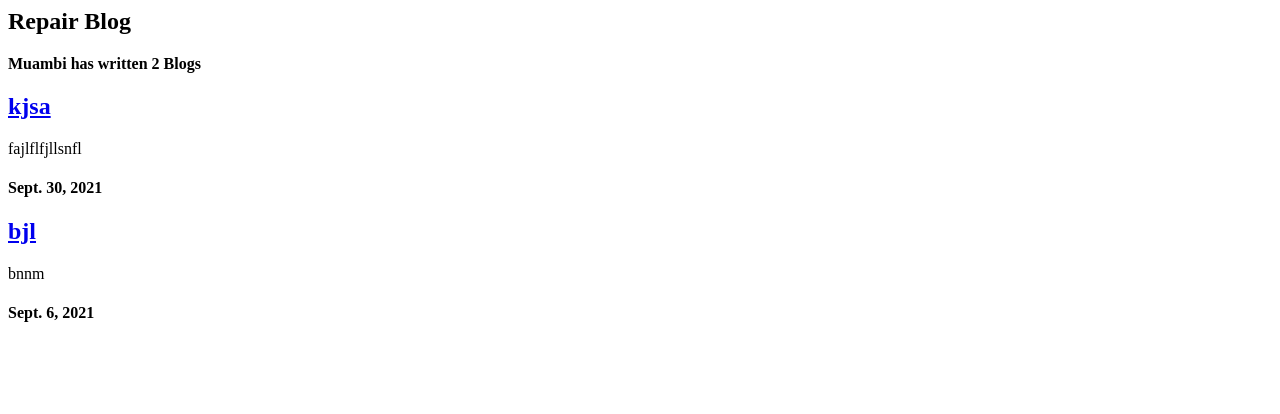
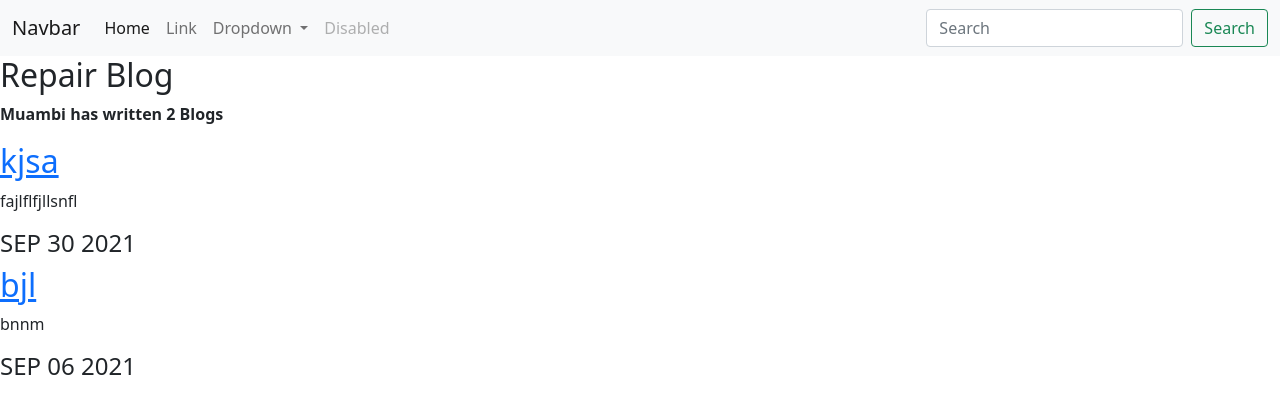
Before and after one commit to stevescilar/personal_portfolio, a Django app: page /blog/ in a window 1280 px wide. Shown: the top 414 px of the page. Run offline with Django 3.2, Linux system fonts and the light colour scheme; data comes from the database, SQL or seed files in the repository.

Commit message:
Back with a bang | i added a base reference

```diff
--- a/blog/templates/blog/main_blog.html
+++ b/blog/templates/blog/main_blog.html
@@ -1,9 +1,16 @@
+{% extends 'portfolio/base.html' %}
+
+{% block content %}
+
+
 <h2>Repair Blog</h2>
 <p><b> Muambi has written {{blogs.count }} Blog{{ blogs.count|pluralize }}</b></p>
 {% for blog in blogs %}
 
 <a href="{% url 'blog:detail' blog.id %}"><h2>{{ blog.title }}</h2></a>
-<p>{{ blog.body}}</p>
-<h4>{{ blog.date}}</h4>
+<p>{{ blog.body|striptags|truncatechars:100}}</p>
+<h4>{{ blog.date|date:'M d Y'|upper }}</h4>
 
 {% endfor %}
+
+{%endblock%}
--- /dev/null
+++ b/portfolio/templates/portfolio/base.html
@@ -0,0 +1,66 @@
+<!doctype html>
+<html lang="en">
+  <head>
+    <!-- Required meta tags -->
+    <meta charset="utf-8">
+    <meta name="viewport" content="width=device-width, initial-scale=1">
+
+    <!-- Bootstrap CSS -->
+    <link href="https://cdn.jsdelivr.net/npm/bootstrap@5.1.1/dist/css/bootstrap.min.css" rel="stylesheet" integrity="sha384-F3w7mX95PdgyTmZZMECAngseQB83DfGTowi0iMjiWaeVhAn4FJkqJByhZMI3AhiU" crossorigin="anonymous">
+
+    <title>Hello, world!</title>
+  </head>
+  <nav class="navbar navbar-expand-lg navbar-light bg-light">
+    <div class="container-fluid">
+      <a class="navbar-brand" href="#">Navbar</a>
+      <button class="navbar-toggler" type="button" data-bs-toggle="collapse" data-bs-target="#navbarSupportedContent" aria-controls="navbarSupportedContent" aria-expanded="false" aria-label="Toggle navigation">
+        <span class="navbar-toggler-icon"></span>
+      </button>
+      <div class="collapse navbar-collapse" id="navbarSupportedContent">
+        <ul class="navbar-nav me-auto mb-2 mb-lg-0">
+          <li class="nav-item">
+            <a class="nav-link active" aria-current="page" href="#">Home</a>
+          </li>
+          <li class="nav-item">
+            <a class="nav-link" href="#">Link</a>
+          </li>
+          <li class="nav-item dropdown">
+            <a class="nav-link dropdown-toggle" href="#" id="navbarDropdown" role="button" data-bs-toggle="dropdown" aria-expanded="false">
+              Dropdown
+            </a>
+            <ul class="dropdown-menu" aria-labelledby="navbarDropdown">
+              <li><a class="dropdown-item" href="#">Action</a></li>
+              <li><a class="dropdown-item" href="#">Another action</a></li>
+              <li><hr class="dropdown-divider"></li>
+              <li><a class="dropdown-item" href="#">Something else here</a></li>
+            </ul>
+          </li>
+          <li class="nav-item">
+            <a class="nav-link disabled">Disabled</a>
+          </li>
+        </ul>
+        <form class="d-flex">
+          <input class="form-control me-2" type="search" placeholder="Search" aria-label="Search">
+          <button class="btn btn-outline-success" type="submit">Search</button>
+        </form>
+      </div>
+    </div>
+  </nav>
+  {% block content %}{%endblock%}
+
+
+  <body>
+
+
+    <!-- Optional JavaScript; choose one of the two! -->
+
+    <!-- Option 1: Bootstrap Bundle with Popper -->
+    <script src="https://cdn.jsdelivr.net/npm/bootstrap@5.1.1/dist/js/bootstrap.bundle.min.js" integrity="sha384-/bQdsTh/da6pkI1MST/rWKFNjaCP5gBSY4sEBT38Q/9RBh9AH40zEOg7Hlq2THRZ" crossorigin="anonymous"></script>
+
+    <!-- Option 2: Separate Popper and Bootstrap JS -->
+    <!--
+    <script src="https://cdn.jsdelivr.net/npm/@popperjs/core@2.9.3/dist/umd/popper.min.js" integrity="sha384-W8fXfP3gkOKtndU4JGtKDvXbO53Wy8SZCQHczT5FMiiqmQfUpWbYdTil/SxwZgAN" crossorigin="anonymous"></script>
+    <script src="https://cdn.jsdelivr.net/npm/bootstrap@5.1.1/dist/js/bootstrap.min.js" integrity="sha384-skAcpIdS7UcVUC05LJ9Dxay8AXcDYfBJqt1CJ85S/CFujBsIzCIv+l9liuYLaMQ/" crossorigin="anonymous"></script>
+    -->
+  </body>
+</html>
--- a/portfolio/templates/portfolio/home.html
+++ b/portfolio/templates/portfolio/home.html
@@ -1,3 +1,7 @@
+
+{% extends 'portfolio/base.html' %}
+
+{% block content %}
 <h1>Hi welcome to my Playground</h1>
 
 {% load static %}
@@ -18,3 +22,5 @@
 {% endif %}
 
 {% endfor %}
+
+{% endblock %}
```
Also changed, not shown: blog/templates/blog/detail.html (+11 -1 lines).
